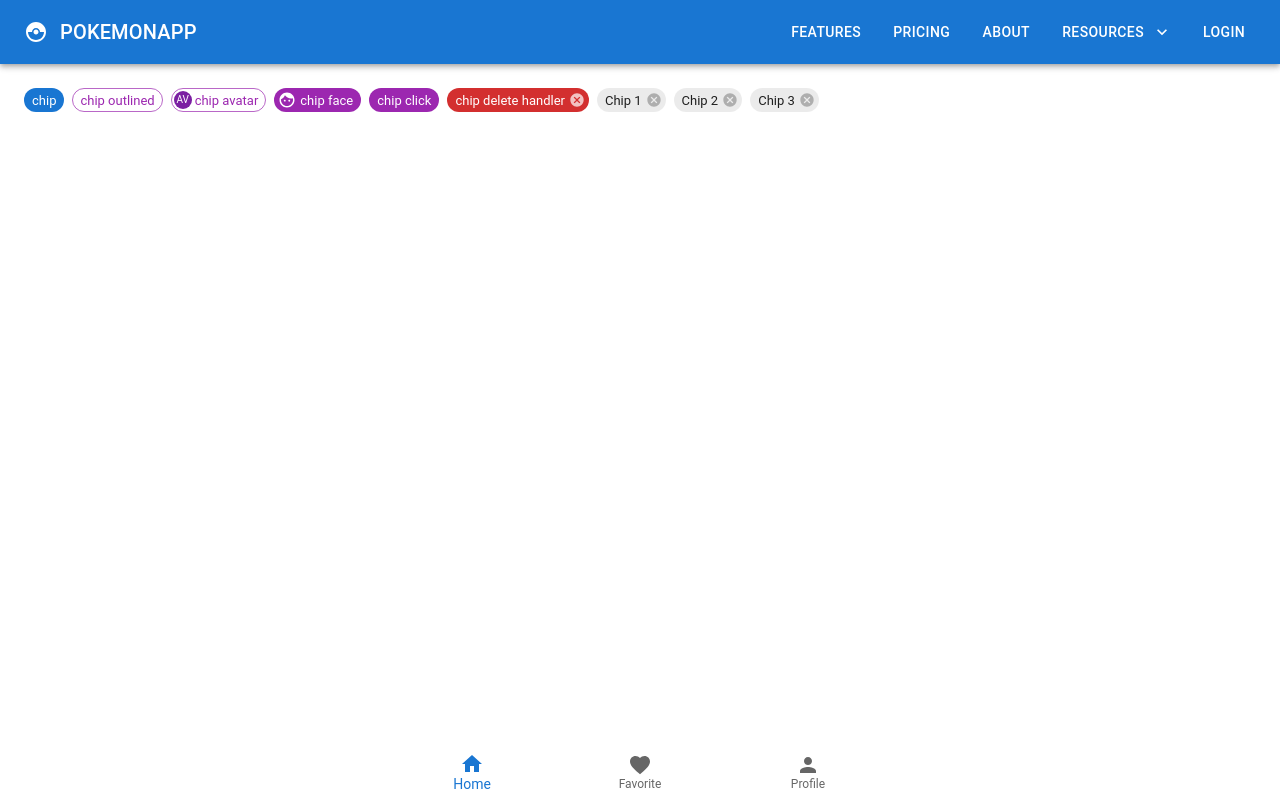
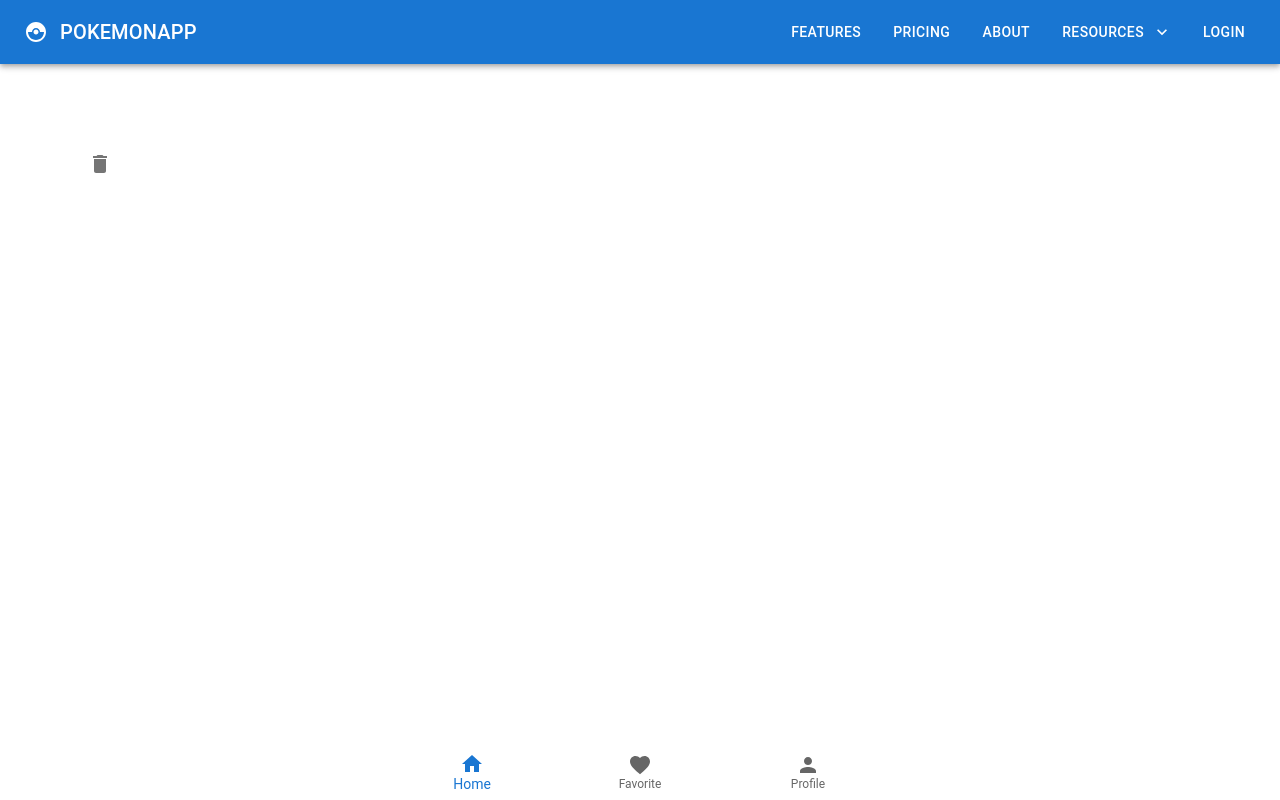
Before and after one commit to Shivaraj777/material-UI-training-demo, a React (Create React App) app: page / in a window 1280 px wide. Built offline with nearby package versions, Linux system fonts and the light colour scheme.

Commit message:
Material UI Tooltip component

```diff
--- a/src/App.tsx
+++ b/src/App.tsx
@@ -11,7 +11,8 @@ import MuiBottomNavigation from './components/MuiBottomNavigation';
 // import MuiAvatar from './components/MuiAvatar';
 // import MuiBadge from './components/MuiBadge';
 // import MuiList from './components/MuiList';
-import MuiChip from './components/MuiChip';
+// import MuiChip from './components/MuiChip';
+import MuiToolTip from './components/MuiToolTip';
 // import MuiTypography from './components/MuiTypography';
 // import MuiButton from './components/MuiButton';
 // import MuiTextfield from './components/MuiTextfield';
@@ -48,7 +49,8 @@ function App() {
       {/* <MuiAvatar /> */}
       {/* <MuiBadge /> */}
       {/* <MuiList /> */}
-      <MuiChip />
+      {/* <MuiChip /> */}
+      <MuiToolTip />
       <MuiBottomNavigation />
     </div>
   );
--- /dev/null
+++ b/src/components/MuiToolTip.tsx
@@ -0,0 +1,22 @@
+import { Delete } from '@mui/icons-material';
+import { Box, IconButton, Tooltip } from '@mui/material';
+
+function MuiToolTip() {
+  return (
+    <Box p={10}>
+      <Tooltip
+        title='Delete'
+        placement='right'
+        arrow
+        enterDelay={500}
+        leaveDelay={500}
+      >
+        <IconButton>
+          <Delete />
+        </IconButton>
+      </Tooltip>
+    </Box>
+  )
+}
+
+export default MuiToolTip;
```
